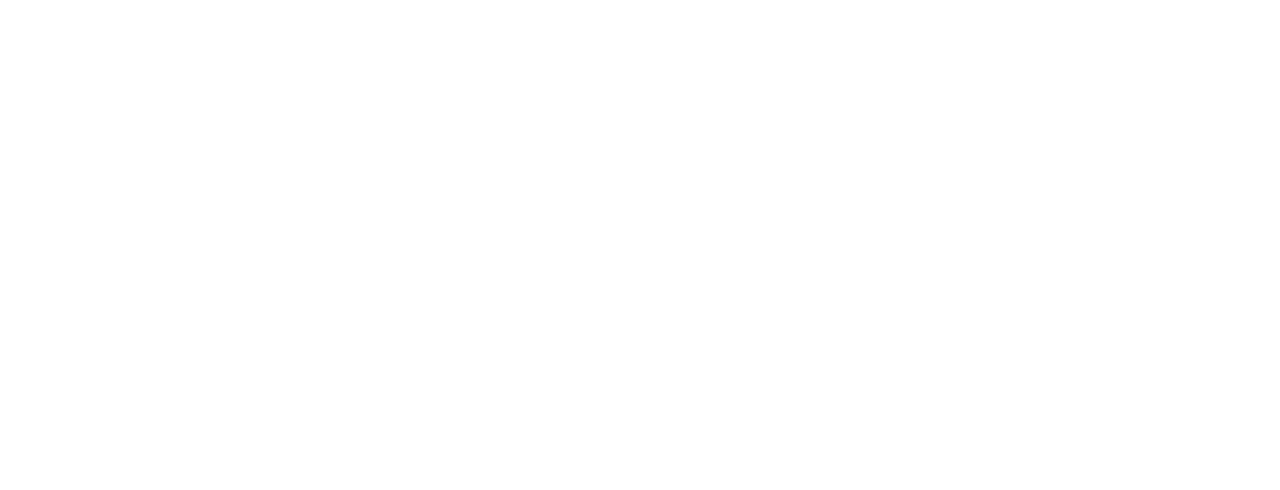
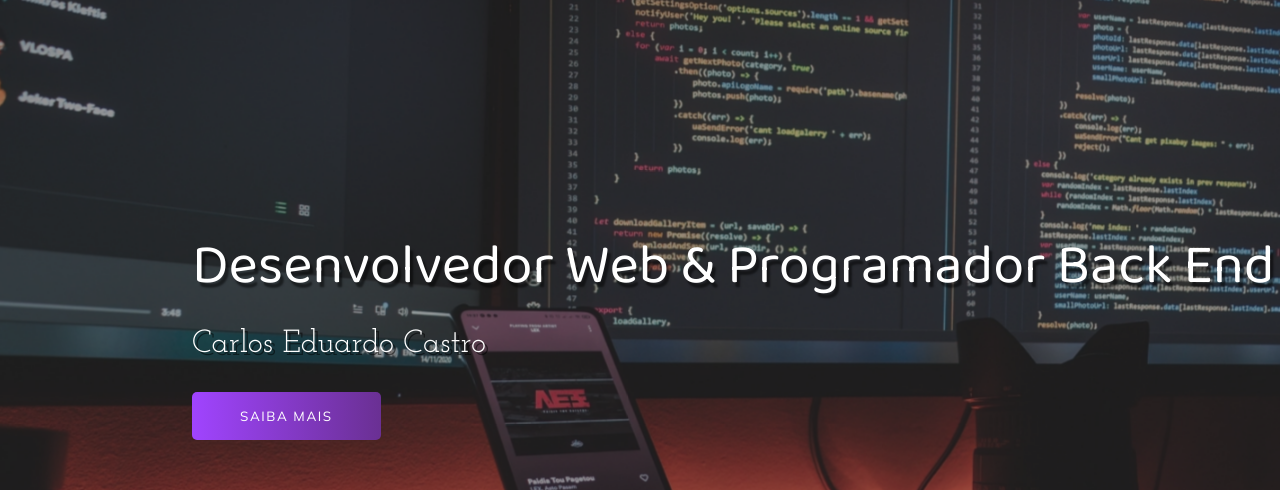
Before and after one commit to carloscastro-cc/single-page-portfolio, a plain HTML site: page index.html in a window 1280 px wide. Shown: the top 490 px of the page. Drawn offline with Linux system fonts and the light colour scheme.

Commit message:
:package: header
Adicionado header

```diff
--- a/index.html
+++ b/index.html
@@ -16,6 +16,18 @@
 </head>
 
 <body>
+    <div class="container">
+        <header>
+            <div class="img-wrapper">
+                <img src="img/bg.jpg" alt="">
+            </div>
+            <div class="banner">
+                <h1>Desenvolvedor Web & Programador Back End</h1>
+                <p>Carlos Eduardo Castro</p>
+                <button>Saiba mais</button>
+            </div>
+        </header>
+    </div>
 
 </body>
 
--- a/style.css
+++ b/style.css
@@ -1,2 +1,93 @@
 @import url('https://fonts.googleapis.com/css2?family=Baloo+Da+2:wght@400;500;600;700;800&family=Josefin+Slab:ital,wght@0,300;0,400;0,500;0,600;0,700;1,300;1,400;1,500;1,600;1,700&family=Mulish:ital,wght@0,200;0,300;0,400;0,500;0,600;0,700;0,800;0,900;1,200;1,300;1,400;1,500;1,600;1,700;1,800;1,900&display=swap');
 @import url("https://cdnjs.cloudflare.com/ajax/libs/font-awesome/5.15.4/css/all.min.css");
+* {
+    margin: 0;
+    padding: 0;
+}
+
+header {
+    width: 100%;
+    height: 100vh;
+    overflow: hidden;
+    position: relative;
+}
+
+.img-wrapper {
+    width: 100%;
+    height: 100%;
+    background-color: rgba(0, 0, 0, 0.8);
+}
+
+.img-wrapper img {
+    width: 100%;
+    height: 100%;
+    object-fit: cover;
+    opacity: 0.5;
+    animation: zoom 25s;
+}
+
+@keyframes zoom {
+    0% {
+        transform: scale(1.3);
+    }
+    100% {
+        transform: scale(1);
+    }
+}
+
+.banner {
+    position: absolute;
+    top: 30%;
+    left: 15%;
+}
+
+.banner h1 {
+    margin-bottom: 2rem;
+    color: white;
+    font-size: 3.50rem;
+    font-family: "Baloo Da 2", serif;
+    font-weight: 200;
+    line-height: 3.5rem;
+    text-shadow: 0.2rem 0.3rem 2px rgba(0, 0, 0, 0.5);
+    opacity: 0;
+    animation: moveBanner 1s 0.5s forwards;
+}
+
+.banner p {
+    margin-bottom: 2rem;
+    color: white;
+    font-size: 2rem;
+    font-family: "Josefin Slab", serif;
+    text-shadow: 0.2rem 0.2rem rgba(0, 0, 0, 0.5);
+    opacity: 0;
+    animation: moveBanner 1s 0.7s forwards;
+}
+
+.banner button {
+    font-family: "Mulish", serif;
+    text-transform: uppercase;
+    letter-spacing: 0.1rem;
+    color: white;
+    background: #6a3093;
+    /* fallback for old browsers */
+    background: -webkit-linear-gradient(to right, #a044ff, #6a3093);
+    /* Chrome 10-25, Safari 5.1-6 */
+    background: linear-gradient(to right, #a044ff, #6a3093);
+    /* W3C, IE 10+/ Edge, Firefox 16+, Chrome 26+, Opera 12+, Safari 7+ */
+    padding: 1rem 3rem;
+    border: none;
+    border-radius: 5px;
+    cursor: pointer;
+    opacity: 0;
+    animation: moveBanner 1s 0.9s forwards;
+}
+
+@keyframes moveBanner {
+    0% {
+        transform: translateY(10rem) rotateY(-30deg);
+    }
+    100% {
+        transform: translateY(0) rotateY(0);
+        opacity: 1;
+    }
+}
```
Also changed, not shown: img/bg.jpg (added), 1 other file.
